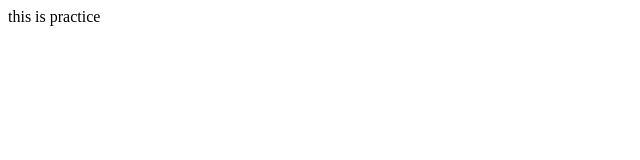
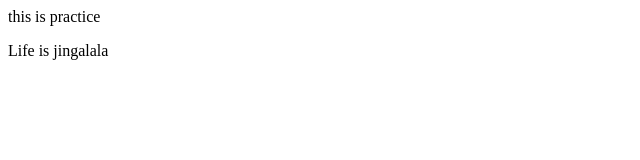
Before and after one commit to 230016/practice, a plain HTML site: page index.html in a window 1280 px wide. Shown: the full height of the page, 0-640 px from the left. Drawn offline with Linux system fonts and the light colour scheme.

Commit message:
added <p>in index.html

```diff
--- a/index.html
+++ b/index.html
@@ -1,4 +1,5 @@
 <html>
 <title>PRACTICE</title>
 <head>this is practice</head>
+<p>Life is jingalala</p>
 </html>
```
